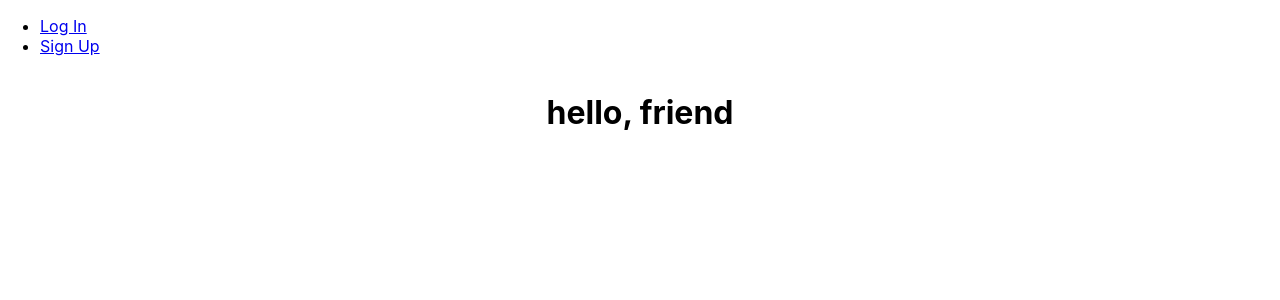
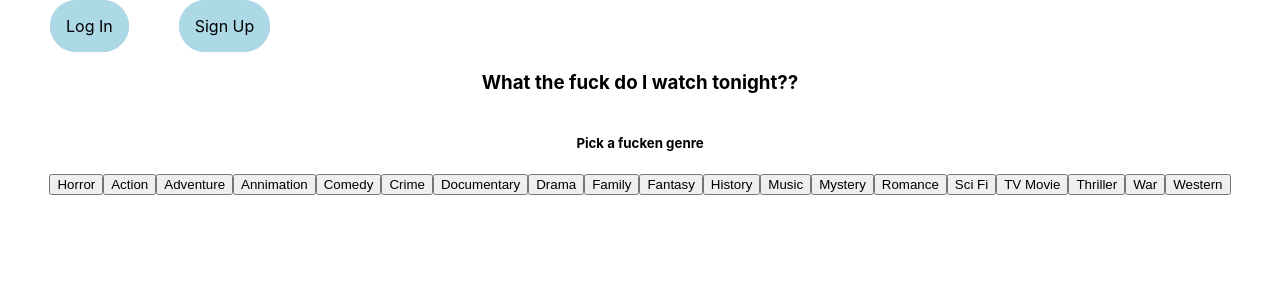
Before and after one commit to mannysanz715/movie-rec-front, a React (Create React App) app: page / in a window 1280 px wide. Shown: the top 300 px of the page. Built offline with nearby package versions, Linux system fonts and the light colour scheme; no server answers.

Commit message:
Add Movie Showing Card

```diff
--- /dev/null
+++ b/src/components/MovieShowing/MovieShowing.css
@@ -0,0 +1,6 @@
+.movie-image{
+  border-radius: 15px;
+  border: 1px solid lightgray;
+  box-shadow: 0.5rem 0.5rem black, -0.5rem -0.5rem #ccc;
+
+}
--- a/src/components/MovieShowing/MovieShowing.jsx
+++ b/src/components/MovieShowing/MovieShowing.jsx
@@ -1,7 +1,18 @@
-function MovieShowing(props){
+import './MovieShowing.css'
+
+function MovieShowing({ movie, genre }){
   return(
     <>
 
+      {(movie.title && movie.poster_path) ?
+      <>
+      <h1>{movie.title}</h1>
+      <p>Don't like the movie. Re-Roll for Another</p>
+      <img className="movie-image" src={`https://image.tmdb.org/t/p/w300${movie.poster_path}`} alt={movie.title}></img>
+      </>
+      : ''}
+      <h2>{genre}</h2>
+      <p>{movie.overview}</p>
     </>
   )
 }
--- /dev/null
+++ b/src/components/NavBar/NavBar.css
@@ -0,0 +1,31 @@
+nav{
+  display: flex;
+}
+ul{
+  display: flex;
+  flex-direction: row;
+  gap: 30px;
+  text-decoration: none;
+}
+
+li{
+  list-style: none;
+  text-decoration: none;
+  color: black;
+}
+
+
+a{
+  list-style: none;
+  text-decoration: none;
+  color: black;
+  border: 1px solid lightblue;
+  padding: 15px;
+  background-color: lightblue;
+  margin: 10px;
+  border-radius: 30px;
+}
+
+a:hover{
+  background-color: rgb(150, 172, 180);
+}
--- a/src/components/NavBar/NavBar.jsx
+++ b/src/components/NavBar/NavBar.jsx
@@ -1,5 +1,5 @@
 import { Link } from 'react-router-dom'
-
+import './NavBar.css'
 const NavBar = ({ user, handleLogout }) => {
   return (
     <nav>
@@ -12,8 +12,8 @@ const NavBar = ({ user, handleLogout }) => {
         </ul>
       :
         <ul>
-          <li><Link to="/login">Log In</Link></li>
-          <li><Link to="/signup">Sign Up</Link></li>
+          <li><Link className='nav-link' to="/login">Log In</Link></li>
+          <li><Link className='nav-link' to="/signup">Sign Up</Link></li>
         </ul>
       }
     </nav>
--- a/src/pages/Landing/Landing.jsx
+++ b/src/pages/Landing/Landing.jsx
@@ -1,29 +1,59 @@
-import { useEffect, useState } from 'react'
+import { useState } from 'react'
 import styles from './Landing.module.css'
 import MovingShowing from '../../components/MovieShowing/MovieShowing'
 import * as movieService  from '../../services/movieService'
 function Landing({ user }){
   const [movieRec, setMovieRec] = useState({})
-  useEffect(()=>{
-    async function fetchMovie(){
-      try {
-        const movie = await movieService.getMovieRec(28)
-        setMovieRec(movie)
-      } catch (error) {
-        console.log(error)
+  const [genre, setGenre] = useState('')
+  console.log(movieRec)
+  async function handleMovieRequest(e){
+    e.preventDefault()
+    console.log(e.target.id)
+    const genre = e.target.id
+    try {
+      let movie = {
+        title : '',
+        poster_path: '',
       }
+      while(!movie.poster_path){
+        movie = await movieService.getMovieRec(genre)
+      }
+      setGenre(e.target.textContent)
+      setMovieRec(movie)
+    } catch (error) {
+      console.log(error)
     }
-    fetchMovie()
   }
-  ,[])
 
-  console.log(movieRec)
   return (
     <main className={styles.container}>
-      <h1>hello, {user ? user.name : 'friend'}</h1>
-      <MovingShowing />
+      <h3>What the fuck do I watch tonight??</h3>
+      <h5>Pick a fucken genre</h5>
+      <div className='movie-genre-buttons'>
+        <button onClick={handleMovieRequest} id='27'>Horror</button>
+        <button onClick={handleMovieRequest} id='28'>Action</button>
+        <button onClick={handleMovieRequest} id='12'>Adventure</button>
+        <button onClick={handleMovieRequest} id='16'>Annimation</button>
+        <button onClick={handleMovieRequest} id='35'>Comedy</button>
+        <button onClick={handleMovieRequest} id='80'>Crime</button>
+        <button onClick={handleMovieRequest} id='99'>Documentary</button>
+        <button onClick={handleMovieRequest} id='18'>Drama</button>
+        <button onClick={handleMovieRequest} id='10751'>Family</button>
+        <button onClick={handleMovieRequest} id='14'>Fantasy</button>
+        <button onClick={handleMovieRequest} id='36'>History</button>
+        <button onClick={handleMovieRequest} id='10402'>Music</button>
+        <button onClick={handleMovieRequest} id='9648'>Mystery</button>
+        <button onClick={handleMovieRequest} id='10749'>Romance</button>
+        <button onClick={handleMovieRequest} id='878'>Sci Fi</button>
+        <button onClick={handleMovieRequest} id='10770'>TV Movie</button>
+        <button onClick={handleMovieRequest} id='53'>Thriller</button>
+        <button onClick={handleMovieRequest} id='10752'>War</button>
+        <button onClick={handleMovieRequest} id='37'>Western</button>
+      </div>
+      <MovingShowing movie={movieRec} genre={genre}/>
     </main>
   )
 }
 
+
 export default Landing
```
